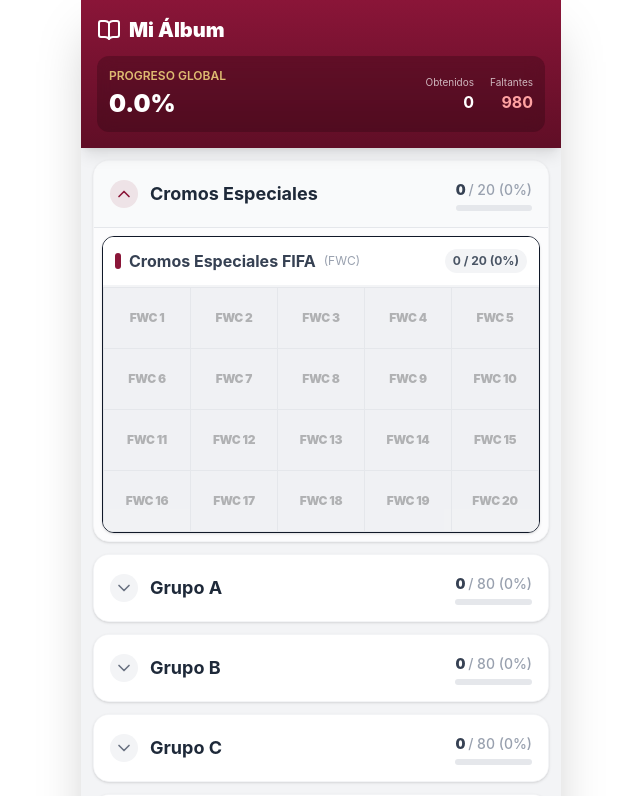
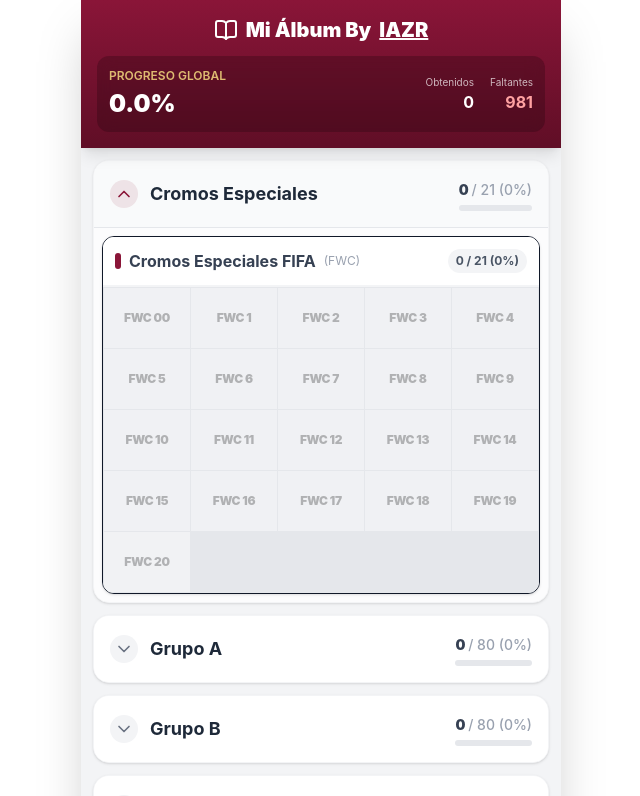
Before and after one commit to andreszuniga96/panini26-iazr, a React (Vite) app: page / in a window 1280 px wide. Shown: the top 796 px of the page, without its empty margins (319-959 px from the left). Built offline with nearby package versions, Linux system fonts and the light colour scheme.

Commit message:
feat: Agregado cromo FWC-00 y actualización de UI a color verde

```diff
--- a/src/App.jsx
+++ b/src/App.jsx
@@ -9,19 +9,9 @@
  * ==========================================
  * 1. CONFIGURACIÓN DE BASE DE DATOS (MOCK CLOUD-READY)
  * ==========================================
- * Se ha reemplazado la importación de '@supabase/supabase-js' por un simulador
- * interno (Mock) para evitar el error de compilación del empaquetador en este entorno.
- * Mantiene EXACTAMENTE la misma estructura de funciones async/await.
- * * PARA PASAR A PRODUCCIÓN REAL FUERA DE ESTE ENTORNO:
- * 1. Descomenta las siguientes dos líneas:
- * // import { createClient } from '@supabase/supabase-js';
- * // const supabase = createClient('TU_URL', 'TU_KEY');
- * 2. Elimina el objeto `supabase` simulado de abajo.
  */
-
 const delay = (ms) => new Promise(res => setTimeout(res, ms));
 
-// Simulador exacto del cliente de Supabase para el entorno visual (Canvas)
 const supabase = {
   from: (table) => ({
     select: (cols) => {
@@ -86,6 +76,10 @@
 const generarCatalogoOficial = () => {
   const catalogo = [];
   PAISES.forEach(pais => {
+    // Agregar el cromo "00" explícitamente para el grupo Especial
+    if (pais.sigla === 'FWC') {
+      catalogo.push({ id: `FWC-00`, sigla: 'FWC', numero: '00', tipo: 'especial_fwc', grupo: 'Especial' });
+    }
     for (let i = 1; i <= 20; i++) {
       let tipo = 'retrato';
       if (pais.sigla === 'FWC') tipo = 'especial_fwc';
@@ -115,7 +109,7 @@
       try {
         const [resInv, resFin] = await Promise.all([
           supabase.from('inventario').select('id, obtenido, cantidad_repetidas'),
-          supabase.from('finanzas').select('*').eq('id', 1).single() // Asumiendo fila única para el usuario (id:1)
+          supabase.from('finanzas').select('*').eq('id', 1).single()
         ]);
 
         const newInv = {};
@@ -203,12 +197,13 @@
 
 /**
  * ==========================================
- * 4. DASHBOARD ENGINE (Cálculo Granular)
+ * 4. DASHBOARD ENGINE (Cálculo Granular Dinámico)
  * ==========================================
  */
 function useAlbumStats(inventario) {
   return useMemo(() => {
-    let totales = { obtenidos: 0, faltantes: 980, porcentaje: 0 };
+    const totalCromos = CATALOGO_ARRAY.length; // Cálculo dinámico para adaptarse a 981
+    let totales = { obtenidos: 0, faltantes: totalCromos, porcentaje: 0 };
     let grupos = {};
     let paises = {};
 
@@ -216,15 +211,18 @@
       const obtenido = inventario[s.id]?.obtenido ? 1 : 0;
       totales.obtenidos += obtenido;
 
-      if (!grupos[s.grupo]) grupos[s.grupo] = { obtenidos: 0, total: s.grupo === 'Especial' ? 20 : 80 };
+      // Conteo dinámico de totales por grupo y país
+      if (!grupos[s.grupo]) grupos[s.grupo] = { obtenidos: 0, total: 0 };
+      grupos[s.grupo].total += 1;
       grupos[s.grupo].obtenidos += obtenido;
 
-      if (!paises[s.sigla]) paises[s.sigla] = { obtenidos: 0, total: 20 };
+      if (!paises[s.sigla]) paises[s.sigla] = { obtenidos: 0, total: 0 };
+      paises[s.sigla].total += 1;
       paises[s.sigla].obtenidos += obtenido;
     });
 
-    totales.faltantes = 980 - totales.obtenidos;
-    totales.porcentaje = ((totales.obtenidos / 980) * 100).toFixed(1);
+    totales.faltantes = totalCromos - totales.obtenidos;
+    totales.porcentaje = ((totales.obtenidos / totalCromos) * 100).toFixed(1);
 
     Object.keys(grupos).forEach(g => {
       grupos[g].porcentaje = ((grupos[g].obtenidos / grupos[g].total) * 100).toFixed(0);
@@ -261,7 +259,6 @@
     });
   };
 
-  // Lógica Long Press (800ms) para Deshacer
   const handlePressStart = (id, obtenido) => {
     if (!obtenido) return;
     pressTimer.current = setTimeout(() => {
@@ -288,7 +285,19 @@
   return (
     <div className="pb-28">
       <div className="sticky top-0 z-30 bg-gradient-to-b from-[#8a1538] to-[#600e26] text-white p-4 shadow-lg">
-        <h1 className="text-xl font-black flex items-center gap-2 mb-3"><BookOpen size={24}/> Mi Álbum</h1>
+        {/* Se agregó justify-center para centrar el icono y el texto */}
+        <h1 className="text-xl font-black flex items-center justify-center gap-2 mb-3">
+          <BookOpen size={24}/>
+          Mi Álbum By
+          <a
+            href="https://portafolio-iazr.vercel.app/"
+            target="_blank"
+            rel="noopener noreferrer"
+            className="underline hover:text-amber-200 transition-colors"
+          >
+            IAZR
+          </a>
+        </h1>
         <div className="flex justify-between items-center bg-black/20 rounded-xl p-3 backdrop-blur-sm">
           <div>
             <p className="text-xs text-amber-200/80 font-semibold mb-1">PROGRESO GLOBAL</p>
@@ -322,7 +331,6 @@
                   </h2>
                 </div>
                 <div className="text-right">
-                  {/* PORCENTAJES GRUPO */}
                   <span className="text-sm font-black text-gray-700">
                     {gStats.obtenidos} <span className="text-gray-400 font-medium">/ {gStats.total} ({gStats.porcentaje}%)</span>
                   </span>
@@ -343,9 +351,8 @@
                             <span className="w-1.5 h-4 bg-[#8a1538] rounded-full inline-block"></span>
                             {pais.nombre} <span className="text-xs font-normal text-gray-400">({pais.sigla})</span>
                           </h3>
-                          {/* PORCENTAJES SELECCIÓN */}
                           <span className={`text-xs font-bold px-2 py-1 rounded-full ${pStats.porcentaje == 100 ? 'bg-emerald-100 text-emerald-700' : 'bg-gray-100 text-gray-600'}`}>
-                            {pStats.obtenidos} / 20 ({pStats.porcentaje}%)
+                            {pStats.obtenidos} / {pStats.total} ({pStats.porcentaje}%)
                           </span>
                         </div>
 
@@ -363,12 +370,12 @@
                                 onMouseDown={() => handlePressStart(sticker.id, obtenido)}
                                 onMouseUp={handlePressEnd}
                                 onMouseLeave={handlePressEnd}
-                                onContextMenu={(e) => { if (obtenido) e.preventDefault(); }} // Previene menú nativo
+                                onContextMenu={(e) => { if (obtenido) e.preventDefault(); }}
                                 className={`relative flex items-center justify-center h-[60px] transition-all cursor-pointer select-none
-                                  ${obtenido ? 'bg-amber-50/70' : isPending ? 'bg-blue-50 border-2 border-blue-500 z-10' : 'bg-white opacity-45 grayscale hover:opacity-70'}
+                                  ${obtenido ? 'bg-emerald-100 border-emerald-300 z-10' : isPending ? 'bg-blue-50 border-2 border-blue-500 z-10' : 'bg-white opacity-45 grayscale hover:opacity-70'}
                                 `}
                               >
-                                <span className={`text-[12px] font-black tracking-tight ${obtenido ? 'text-gray-900' : isPending ? 'text-blue-700' : 'text-gray-500'}`}>
+                                <span className={`text-[12px] font-black tracking-tight ${obtenido ? 'text-emerald-900' : isPending ? 'text-blue-700' : 'text-gray-500'}`}>
                                   {sticker.id.replace('-', ' ')}
                                 </span>
                               </div>
```
